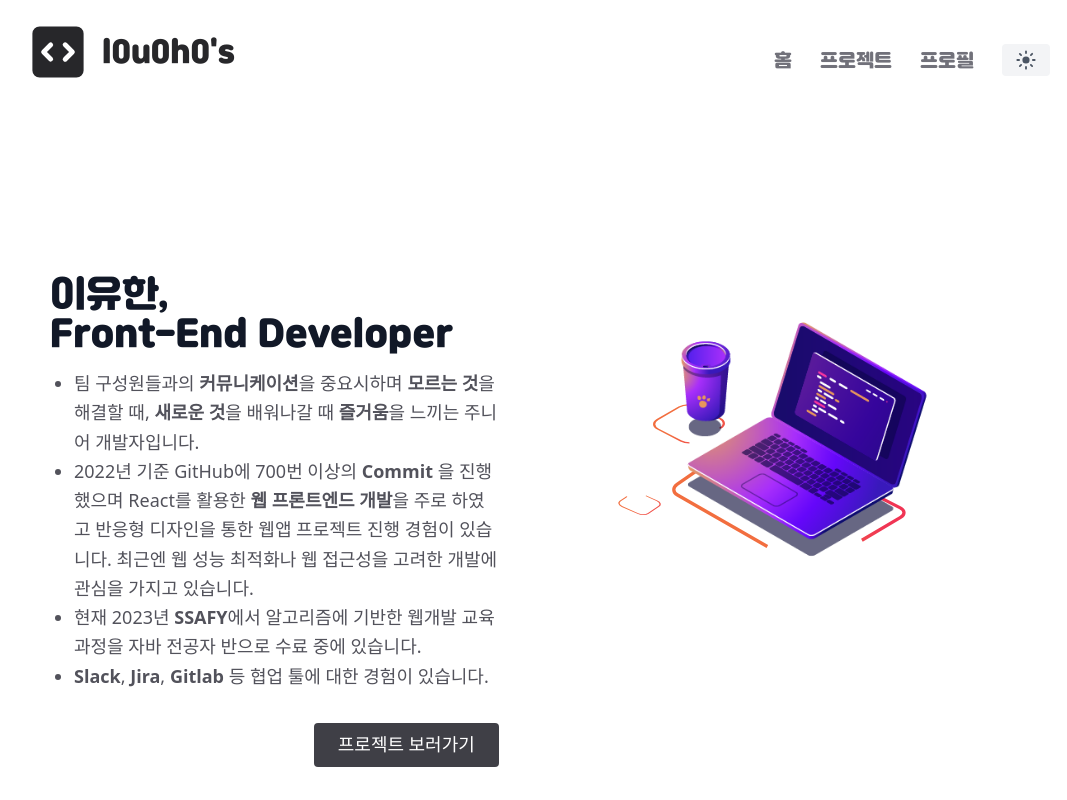
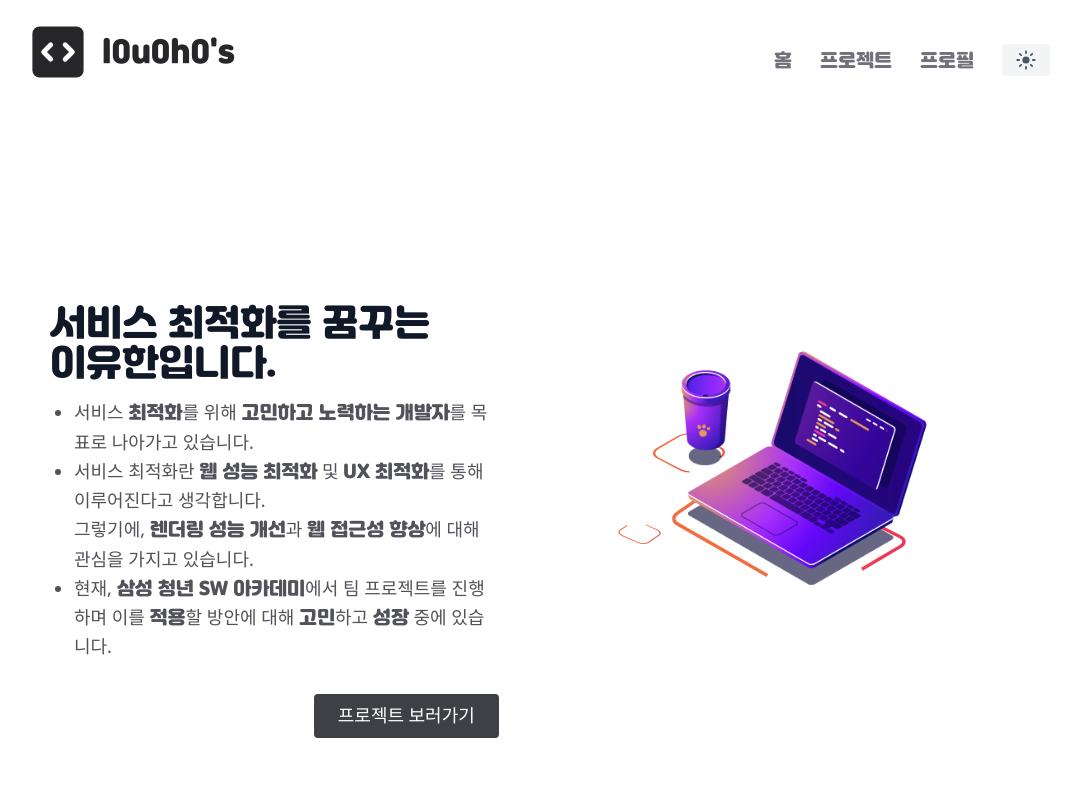
Before and after one commit to l0u0h0/next_portfolio, a Next.js app: page / in a window 1280 px wide. Shown: the top 800 px of the page, without its empty margins (102-1169 px from the left). Built offline with nearby package versions, Linux system fonts and the light colour scheme; a web font is replaced by a local one.

Commit message:
:sparkles: 프로필 및 홈 화면 문구 대폭 수정

```diff
--- a/components/Home/hero.js
+++ b/components/Home/hero.js
@@ -6,29 +6,22 @@ export default function Hero() {
     <div className="flex flex-wrap-reverse md:flex-nowrap justify-center">
       <div className="md:basis-1/2 lg:w-1/2 md:w-1/2 mx-4 px-2 md:pr-6 lg:pr-10 flex flex-col md:items-start md:text-left mb-16 md:mb-0 items-center text-center">
         <h1 className="title-font sm:text-4xl text-3xl mb-4 font-medium text-gray-900">
-          이유한,&nbsp;
+          서비스 최적화를 꿈꾸는&nbsp;
           <br className="hidden lg:inline-block" />
-          Front-End Developer
+          이유한입니다.
         </h1>
         <ul className="mb-8 ml-6 leading-relaxed text-lg text-left list-disc">
           <li>
-            팀 구성원들과의 <b>커뮤니케이션</b>을 중요시하며 <b>모르는 것</b>을
-            해결할 때, <b>새로운 것</b>을 배워나갈 때 <b>즐거움</b>을 느끼는
-            주니어 개발자입니다.
+            서비스 <b>최적화</b>를 위해 <b>고민하고 노력하는 개발자</b>를 목표로 나아가고 있습니다.
           </li>
           <li>
-            2022년 기준 GitHub에 700번 이상의 <b>Commit</b> 을 진행했으며 React를
-            활용한 <b>웹 프론트엔드 개발</b>을 주로 하였고 반응형 디자인을 통한
-            웹앱 프로젝트 진행 경험이 있습니다. 최근엔 웹 성능 최적화나 웹
-            접근성을 고려한 개발에 관심을 가지고 있습니다.
+            서비스 최적화란 <b>웹 성능 최적화</b> 및 <b>UX 최적화</b>를 통해 이루어진다고 생각합니다.
+            <br className="hidden lg:inline-block" />
+            그렇기에, <b>렌더링 성능 개선</b>과 <b>웹 접근성 향상</b>에 대해 관심을 가지고 있습니다.
           </li>
           <li>
-            현재 2023년 <b>SSAFY</b>에서 알고리즘에 기반한 웹개발 교육 과정을
-            자바 전공자 반으로 수료 중에 있습니다.
-          </li>
-          <li>
-            <b>Slack</b>, <b>Jira</b>, <b>Gitlab</b> 등 협업 툴에 대한 경험이
-            있습니다.
+            현재, <b>삼성 청년 SW 아카데미</b>에서 팀 프로젝트를 진행하며
+            이를 <b>적용</b>할 방안에 대해 <b>고민</b>하고 <b>성장</b> 중에 있습니다.
           </li>
         </ul>
         <div className="w-full flex justify-end">
--- a/pages/profile.js
+++ b/pages/profile.js
@@ -13,7 +13,7 @@ export default function Profile() {
         </Head>
         <div className="w-full flex flex-col mx-6 md:mr-6 text-center md:text-left items-start">
           <div className="w-full title-font text-start">
-            <h1 className="text-2xl sm:text-3xl">☺️ About Me</h1>
+            <h1 className="text-2xl sm:text-3xl">📖 Introduce</h1>
             <hr className="min-w-[246px] mt-4 border-2 dark:border-1 border-zinc-900 dark:border-zinc-300" />
           </div>
           <div className="flex flex-wrap md:flex-nowrap">
@@ -62,6 +62,30 @@ export default function Profile() {
         </div>
         <div className="w-full flex flex-col mx-6 md:mr-6 text-center md:text-left items-start">
           <div className="w-full title-font text-start">
+            <h1 className="text-2xl sm:text-3xl">☺️ About Me</h1>
+            <hr className="min-w-[246px] mt-4 border-2 dark:border-1 border-zinc-900 dark:border-zinc-300" />
+          </div>
+          <div className="flex flex-wrap md:flex-nowrap">
+            <div className="m-10 ml-0">
+              <ul className="mb-8 mx-12 leading-relaxed text-lg text-left list-disc">
+              <li>
+            저는 서비스 <b>최적화</b>를 위해 <b>고민하고 노력하는 개발자</b>를 목표로 나아가고 있습니다.
+          </li>
+                <li>
+                팀 구성원들과의 <b>커뮤니케이션</b>을 중요시하며 <b>모르는 것</b>을 해결할 때, <b>새로운 것</b>을 배워나갈 때 <b>즐거움</b>을 느끼는 주니어 개발자입니다.
+                </li>
+                <li>
+                <b>React</b>를 활용한 <b>웹 프론트엔드 개발</b>을 주로 하였고 <b>반응형 디자인</b>을 통한 웹앱 프로젝트 진행 경험이 있습니다. 최근엔 <b>웹 성능 최적화</b>나 <b>웹 접근성</b>을 고려한 개발에 관심을 가지고 있습니다.
+                </li>
+                <li>
+                현재 <b>삼성 청년 SW 아카데미</b>에서 알고리즘에 기반한 <b>웹개발 교육 과정</b>을 자바 전공자 반으로 수료 중에 있습니다. 이 과정에서 <b>팀 프로젝트</b>를 경험하며 <b>Slack</b>, <b>Jira</b>, <b>Gitlab</b> 등 협업 툴에 대한 경험이 있습니다.
+                </li>
+              </ul>
+            </div>
+          </div>
+        </div>
+        <div className="w-full flex flex-col mx-6 md:mr-6 text-center md:text-left items-start">
+          <div className="w-full title-font text-start">
             <h1 className="text-2xl sm:text-3xl">💼 Experience</h1>
             <hr className="min-w-[246px] mt-4 border-2 dark:border-1 border-zinc-900 dark:border-zinc-300" />
           </div>
--- a/styles/globals.css
+++ b/styles/globals.css
@@ -58,6 +58,10 @@ a {
   @apply text-zinc-500 hover:text-zinc-700 dark:text-zinc-400 hover:dark:text-zinc-500 transition duration-200;
 }
 
+b {
+  @apply font-jalnan
+}
+
 p {
   @apply text-zinc-600 dark:text-zinc-300;
 }
```
